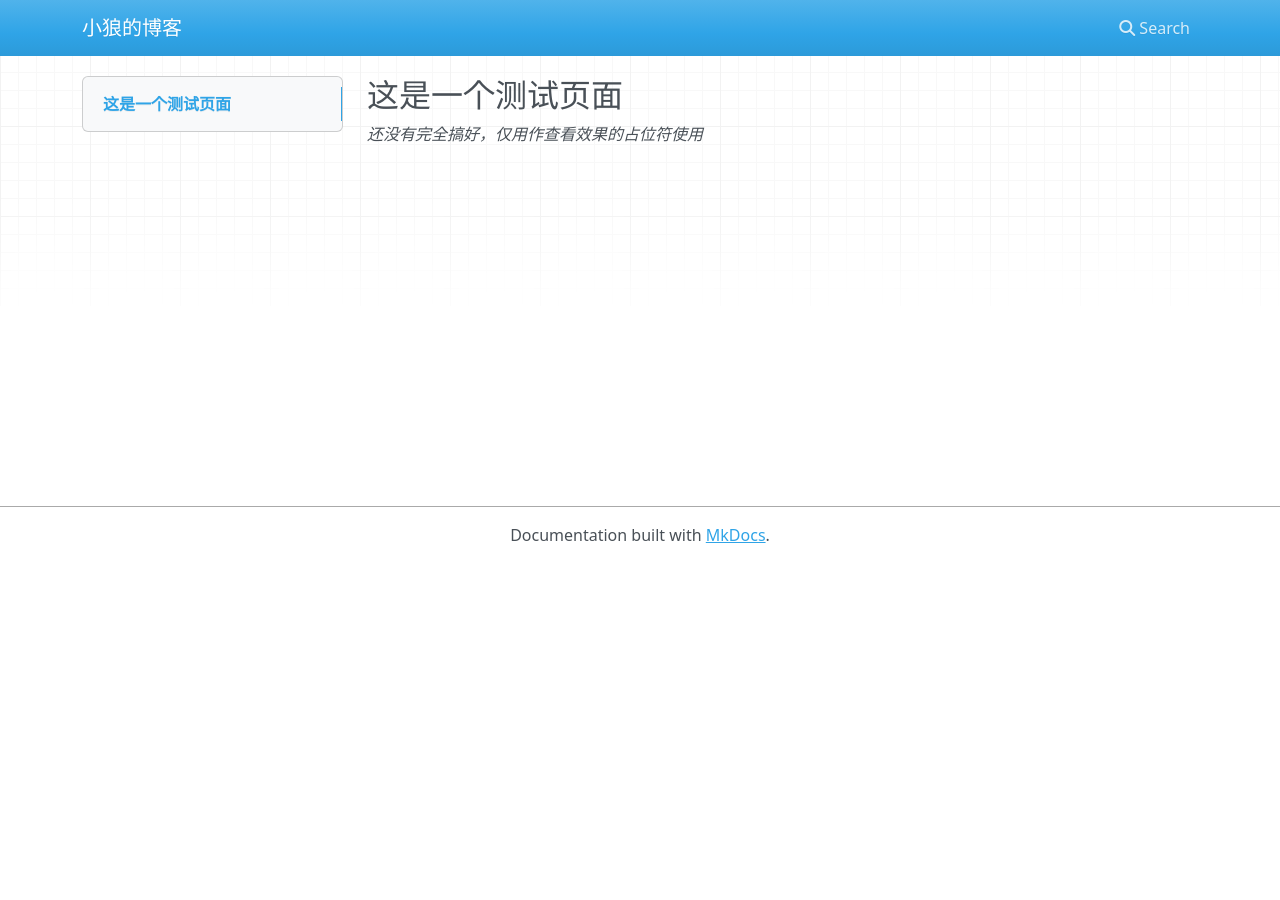
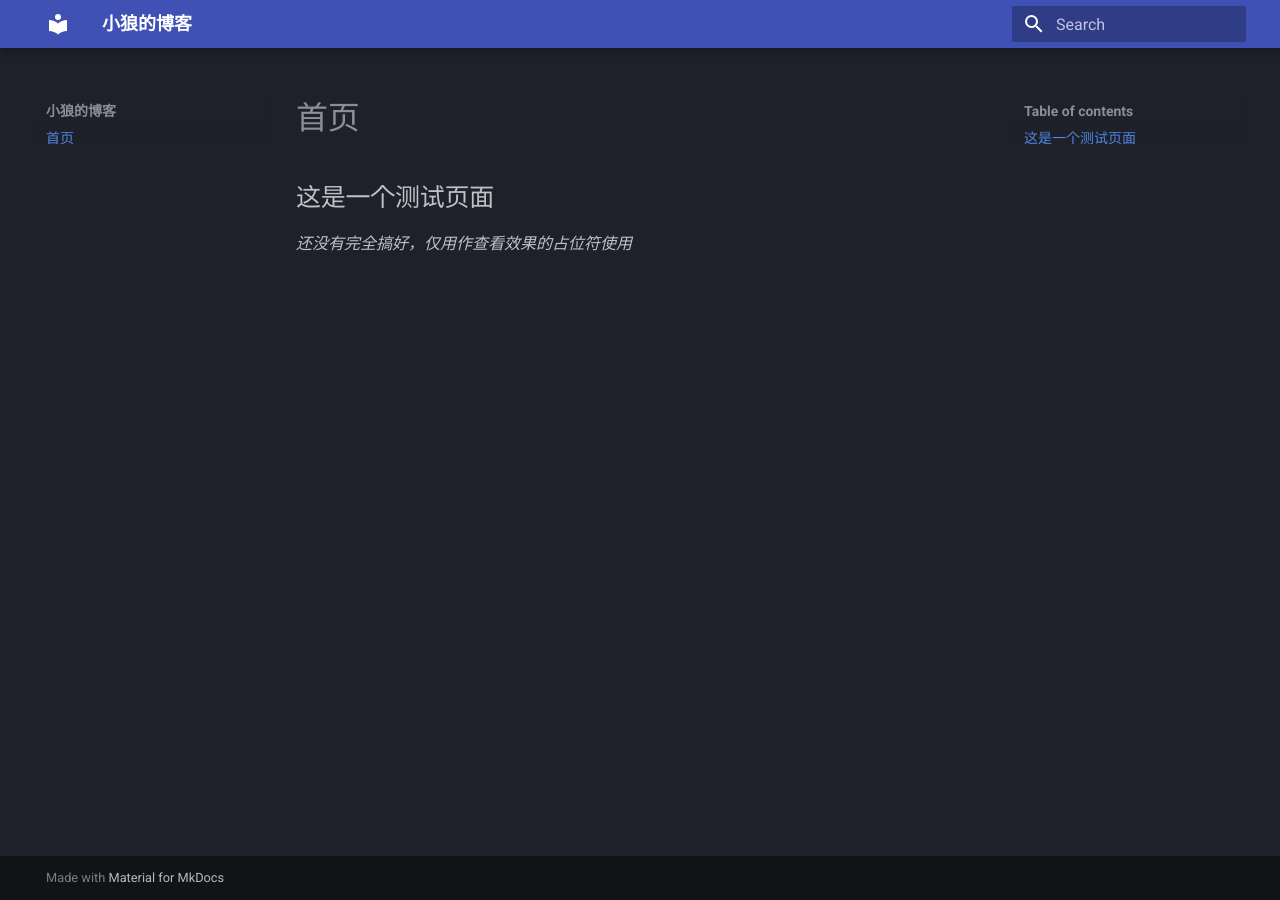
Before and after one commit to xionglongztz/xionglongztz.github.io, an MkDocs documentation site: the page built from docs/index.md, in a window 1280 px wide. Built offline with MkDocs 1.6.1 and Material for MkDocs 9.7.7, drawn with Linux system fonts in a browser that asks for light colours; nearby versions of some CDN libraries.

Commit message:
feat: new theme

```diff
--- a/mkdocs.yml
+++ b/mkdocs.yml
@@ -3,4 +3,6 @@ site_url: https://xionglongztz.github.io/
 nav:
   - 首页: index.md
 theme:
-  name: mkdocs
+  name: material
+  palette:
+    scheme: slate
```
